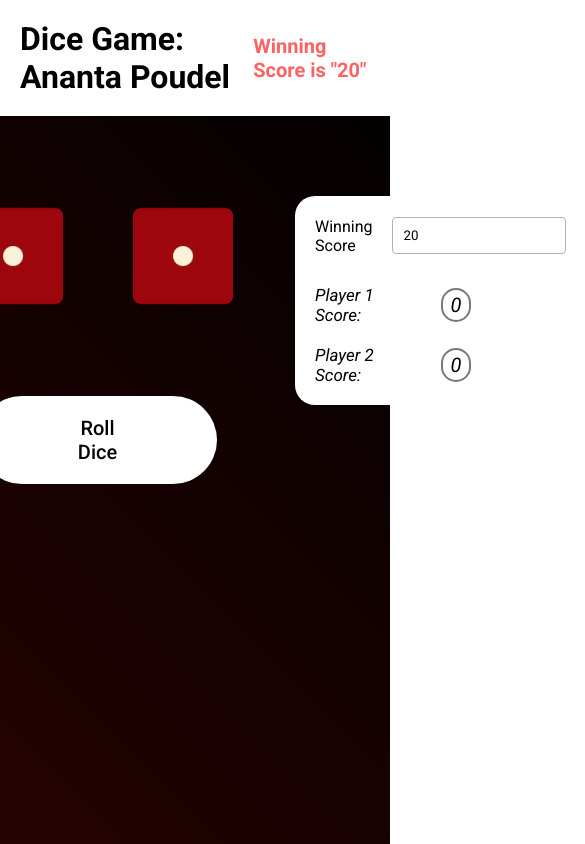
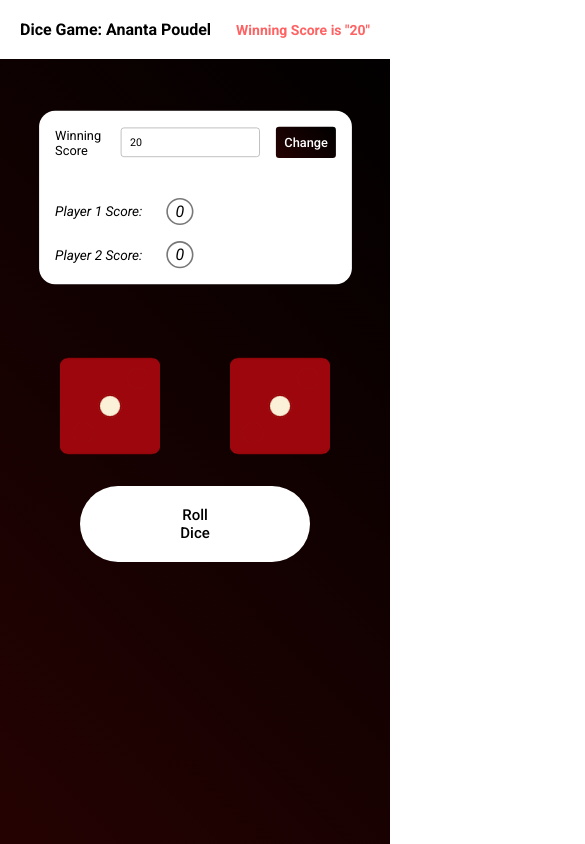
Before and after one commit to Ananta580/Assignment7_8, a plain HTML site: page index.html in a window 390 px wide. Shown: the top 844 px of the page, 585 px wide, since content can reach past the window. Drawn offline with Linux system fonts and the light colour scheme.

Commit message:
Added responsiveness

```diff
--- a/styles.css
+++ b/styles.css
@@ -129,3 +129,44 @@
   display: flex;
   align-items: center;
 }
+
+@media screen and (max-width: 1000px) {
+  .title {
+    font-size: 16px;
+  }
+  .winning-score {
+    font-size: 14px;
+  }
+  .flex-container {
+    flex-direction: column-reverse;
+    align-items: center;
+  }
+  .score-container {
+    margin: 0px;
+    margin-top: 30px !important;
+    width: 90%;
+    display: flex;
+    flex-direction: column;
+  }
+  .image-buttons {
+    width: 100%;
+    justify-content: center;
+  }
+  .images {
+    padding: 20px 0px;
+  }
+
+  #rollBtn {
+    font-size: 15px;
+    padding: 20px 100px;
+  }
+}
+
+@media screen and (max-width: 500px) {
+  .score-container {
+    scale: 0.8;
+  }
+  .winning-score-btn {
+    padding: 10px;
+  }
+}
```
